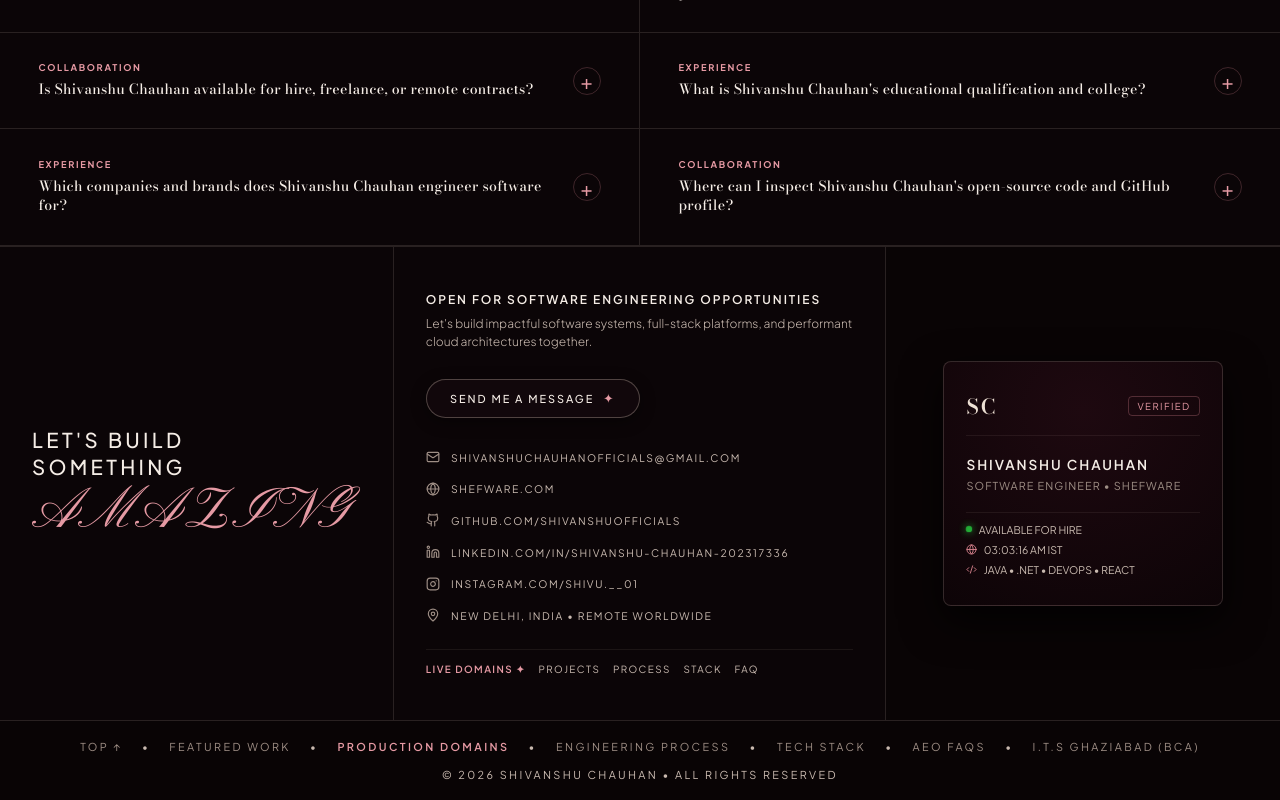
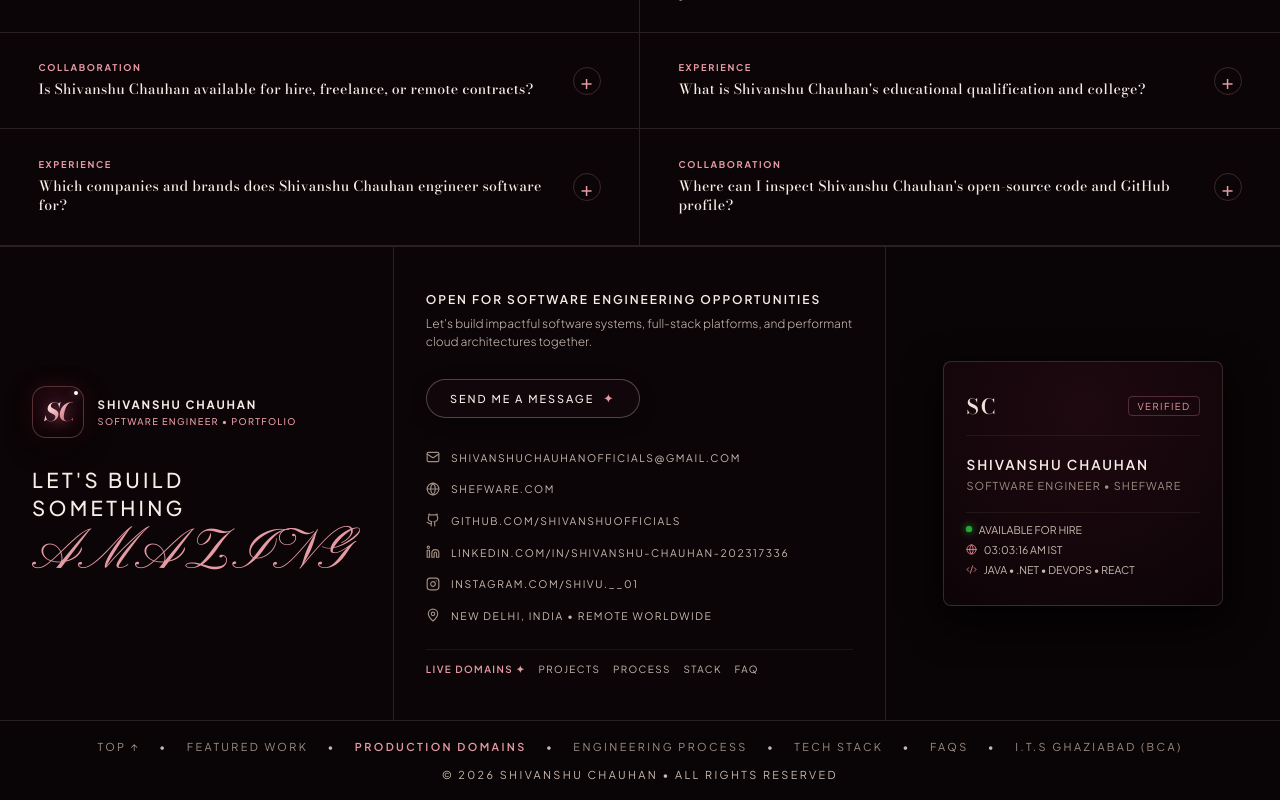
Before and after one commit to shivanshuofficials/portfolio, a Next.js app: page / in a window 1280 px wide. Shown: the part 2714-3514 px from the top of the page. Built offline with nearby package versions, Linux system fonts and the light colour scheme; a web font is replaced by a local one.

Commit message:
website  favicon icon

```diff
--- a/src/app/domains/page.tsx
+++ b/src/app/domains/page.tsx
@@ -270,7 +270,7 @@
               <span>EXPLORE CASE STUDIES</span>
             </Link>
             <Link href="/#faq" className={styles.secondaryPillBtn}>
-              <span>VIEW AEO FAQ</span>
+              <span>VIEW FAQ</span>
             </Link>
             <Link href="/" className={styles.secondaryPillBtn}>
               <span>RETURN TO HOME</span>
--- a/src/app/layout.tsx
+++ b/src/app/layout.tsx
@@ -102,6 +102,15 @@
   alternates: {
     canonical: "https://shivanshuchauhan.com",
   },
+  icons: {
+    icon: [
+      { url: "/favicon.svg", type: "image/svg+xml" },
+    ],
+    apple: [
+      { url: "/favicon.svg", type: "image/svg+xml" },
+    ],
+  },
+
   openGraph: {
     title: "Shivanshu Chauhan — Software Engineer & Full Stack Developer",
     description:
--- a/src/app/page.tsx
+++ b/src/app/page.tsx
@@ -681,7 +681,7 @@
         <div className={styles.sectionHeaderBar}>
           <div className={styles.sectionTitle} id="faq-section-title">
             <span style={{ color: "var(--text-accent-rose)" }}>✦</span>
-            <span>05 / FREQUENTLY ASKED QUESTIONS &bull; AEO ENGINE</span>
+            <span>05 / FREQUENTLY ASKED QUESTIONS &bull;</span>
           </div>
           <span className={styles.sectionLink} style={{ cursor: "default" }}>
             INDEXED FOR AI &amp; SEARCH
@@ -746,14 +746,25 @@
           ===================================================================== */}
 
       <footer className={styles.footerContactSection} id="contact">
-        {/* Left Column: Let's Create Something Amazing */}
+        {/* Left Column: Let's Create Something Amazing & SC Monogram */}
         <div className={styles.footerColLeft}>
+          <Link href="#hero" className={styles.footerLogoBadge} title="Shivanshu Chauhan — Back to top">
+            <div className={styles.footerLogoSC}>
+              <span className={styles.footerLogoText}>SC</span>
+            </div>
+            <div className={styles.footerLogoLabel}>
+              <span className={styles.footerLogoTitle}>SHIVANSHU CHAUHAN</span>
+              <span className={styles.footerLogoSubtitle}>SOFTWARE ENGINEER &bull; PORTFOLIO</span>
+            </div>
+          </Link>
+
           <div className={styles.footerBigHeadline}>
             <div>LET&apos;S BUILD</div>
             <div>SOMETHING</div>
             <span className={styles.footerScriptWord}>Amazing</span>
           </div>
         </div>
+
 
         {/* Center Column: Status & Contact */}
         <div className={styles.footerColCenter}>
@@ -896,7 +907,7 @@
           <span>&bull;</span>
           <a href="#tools" style={{ color: "var(--text-muted)", textDecoration: "none" }}>TECH STACK</a>
           <span>&bull;</span>
-          <a href="#faq" style={{ color: "var(--text-muted)", textDecoration: "none" }}>AEO FAQS</a>
+          <a href="#faq" style={{ color: "var(--text-muted)", textDecoration: "none" }}> FAQS</a>
           <span>&bull;</span>
           <a href="https://its.edu.in/" target="_blank" rel="noopener noreferrer" style={{ color: "var(--text-muted)", textDecoration: "none" }}>I.T.S GHAZIABAD (BCA)</a>
         </div>
--- a/src/app/portfolio.module.css
+++ b/src/app/portfolio.module.css
@@ -1352,9 +1352,93 @@
   display: flex;
   flex-direction: column;
   justify-content: center;
+  gap: 1.8rem;
+}
+
+.footerLogoBadge {
+  display: inline-flex;
+  align-items: center;
+  gap: 0.85rem;
+  width: fit-content;
+  text-decoration: none;
+}
+
+.footerLogoSC {
+  width: 52px;
+  height: 52px;
+  border-radius: 14px;
+  border: 1px solid rgba(216, 131, 142, 0.35);
+  background: radial-gradient(circle at 45% 35%, #2a0b16 0%, #120408 70%, #080204 100%);
+  display: flex;
+  align-items: center;
+  justify-content: center;
+  box-shadow: 0 8px 24px rgba(0, 0, 0, 0.6), 0 0 20px rgba(124, 22, 38, 0.3);
+  position: relative;
+  transition: all 0.35s cubic-bezier(0.16, 1, 0.3, 1);
+  overflow: hidden;
+}
+
+.footerLogoSC::after {
+  content: "";
+  position: absolute;
+  top: 4px;
+  right: 5px;
+  width: 4px;
+  height: 4px;
+  border-radius: 50%;
+  background: #ffffff;
+  box-shadow: 0 0 8px #d8838e;
+}
+
+.footerLogoText {
+  font-family: var(--font-serif);
+  font-size: 1.55rem;
+  font-weight: 700;
+  font-style: italic;
+  letter-spacing: -0.05em;
+  background: linear-gradient(135deg, #ffffff 0%, #f4c2c8 35%, #d8838e 70%, #9e1f36 100%);
+  -webkit-background-clip: text;
+  -webkit-text-fill-color: transparent;
+  line-height: 1;
+  user-select: none;
+  filter: drop-shadow(0 2px 6px rgba(216, 131, 142, 0.4));
+  transition: transform 0.3s ease;
+}
+
+.footerLogoBadge:hover .footerLogoSC {
+  transform: translateY(-2px) scale(1.04);
+  border-color: var(--text-accent-rose);
+  box-shadow: 0 12px 30px rgba(0, 0, 0, 0.8), 0 0 30px rgba(216, 131, 142, 0.45);
+}
+
+.footerLogoBadge:hover .footerLogoText {
+  transform: scale(1.05);
+}
+
+.footerLogoLabel {
+  display: flex;
+  flex-direction: column;
+  gap: 0.15rem;
+}
+
+.footerLogoTitle {
+  font-size: 0.72rem;
+  font-weight: 700;
+  letter-spacing: 0.16em;
+  text-transform: uppercase;
+  color: var(--text-primary);
+}
+
+.footerLogoSubtitle {
+  font-size: 0.58rem;
+  letter-spacing: 0.14em;
+  text-transform: uppercase;
+  color: var(--text-accent-rose);
+  font-weight: 500;
 }
 
 .footerBigHeadline {
+
   font-size: clamp(1.2rem, 1.6vw, 1.7rem);
   font-weight: 500;
   letter-spacing: 0.16em;
```
Also changed, not shown: src/app/icon.tsx (added, +61 -0 lines), public/favicon.svg (added).
